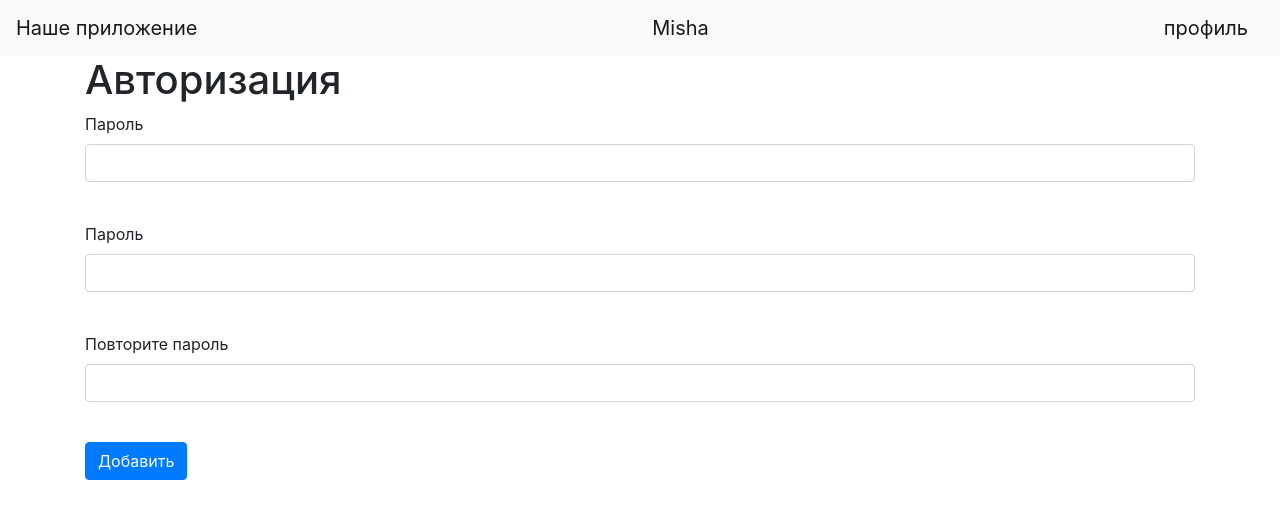
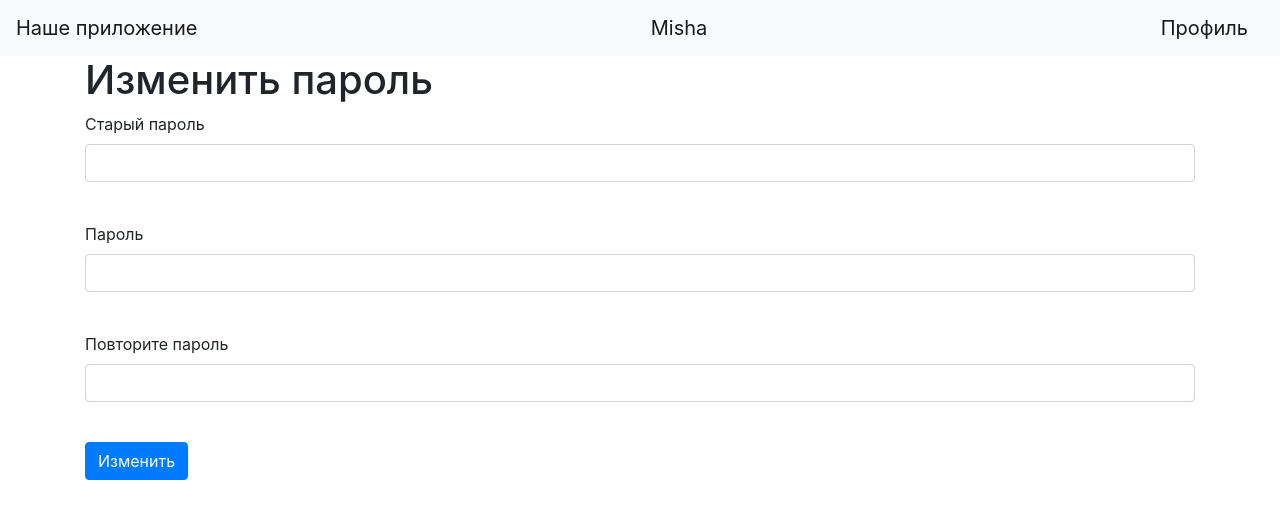
Before and after one commit to MikhailNagibin/flask_project, a Flask app: page /change_password in a window 1280 px wide. Shown: the top 519 px of the page. Run offline with Flask 3, Linux system fonts and the light colour scheme; a user stored in the database is signed in; some libraries are stand-ins or nearby versions.

Commit message:
dd somthing

```diff
--- a/data/Forms.py
+++ b/data/Forms.py
@@ -38,7 +38,7 @@ class Profile(FlaskForm):
 
 
 class ChangePassword(FlaskForm):
-    old_password = PasswordField("Пароль", validators=[DataRequired()])
+    old_password = PasswordField("Cтарый пароль", validators=[DataRequired()])
     password = PasswordField("Пароль", validators=[DataRequired()])
     password_again = PasswordField("Повторите пароль", validators=[DataRequired()])
     submit = SubmitField("Добавить")
--- a/main.py
+++ b/main.py
@@ -159,7 +159,8 @@ def red(id):
         book.time_for_reading = form.time_for_reading.data
         book.about = form.about.data
         db_sess.commit()
-    return render_template("red.html", form=form, book=book)
+        return redirect(f"/books/{id}")
+    return render_template("red1.html", form=form, book=book)
 
 
 @app.route("/redprof", methods=["GET", "POST"])
--- a/templates/base.html
+++ b/templates/base.html
@@ -15,7 +15,7 @@
         <a class="navbar-brand" href="#">Наше приложение</a>
         {% if current_user.is_authenticated %}
             <a class="navbar-brand" href="/logout">{{ current_user.name }}</a>
-            <a class="navbar-brand" href="/profile">профиль</a>
+            <a class="navbar-brand" href="/profile">Профиль</a>
         {% else %}
             <p>
                 <a class="btn btn-primary " href="/register">Зарегистрироваться</a>
--- a/templates/change_password.html
+++ b/templates/change_password.html
@@ -8,7 +8,7 @@
           href="https://stackpath.bootstrapcdn.com/bootstrap/4.4.1/css/bootstrap.min.css"
           integrity="sha384-Vkoo8x4CGsO3+Hhxv8T/Q5PaXtkKtu6ug5TOeNV6gBiFeWPGFN9MuhOf23Q9Ifjh"
           crossorigin="anonymous">
-    <h1>Авторизация</h1>
+    <h1>Изменить пароль</h1>
     <form action="" method="post">
         <p>
             {{ form.old_password.label }}<br>
@@ -36,7 +36,7 @@
                     {{ error }}
                 </div>
             {% endfor %}
-            <p>{{ form.submit(type="submit", class="btn btn-primary") }}</p>
+            <p>{{ form.submit(type="submit", class="btn btn-primary", value="Изменить") }}</p>
         {% if message != '' %}
             <div class="alert alert-danger" role="alert">{{ message }}</div>
         {% endif %}
--- a/templates/profile.html
+++ b/templates/profile.html
@@ -24,7 +24,7 @@
         </p>
          <p>
     {{ form.about.label }}<br>
-        <input class="form-control" id="about" name="about" required type="text" value="{{ current_user.about }}" readonly><br>
+             <textarea class="form-control" id="about" name="about" required type="text" readonly>{{ current_user.about }}</textarea><br>
         </p>
         <a  class="btn btn-primary " href="/redprof">Редактировать</a>
         <a  class="btn btn-primary " href="/change_password">Изменить пароль</a>
--- a/templates/profile1.html
+++ b/templates/profile1.html
@@ -25,7 +25,7 @@
         </p>
          <p>
     {{ form.about.label }}<br>
-        <input class="form-control" id="about" name="about" required type="text" value="{{ current_user.about }}"><br>
+             <textarea class="form-control" id="about" name="about" required type="text">{{ current_user.about }}</textarea><br>
         </p>
        <p>{{ form.submit(type="submit", class="btn btn-primary") }}</p>
     </form>
--- a/templates/read.html
+++ b/templates/read.html
@@ -3,7 +3,7 @@
 {% block content %}
 <meta charset="UTF-8">
 
-<h2 align="center">Works log</h2>
+<h2 align="center">Books</h2>
 {% for book in books %}
 <h3>Action # {{ book.id }}</h3>
 <div class="table_container">
--- a/templates/read_about.html
+++ b/templates/read_about.html
@@ -40,7 +40,7 @@
         </p>
         <p>
         {{ form.about.label }}<br>
-             <input class="form-control" id="about" name="about" required type="text" value="{{ book.about }}" readonly><br>
+            <textarea class="form-control" id="about" name="about" required type="text" readonly>{{ book.about }}</textarea>
             {% for error in form.about.errors %}
                 <div class="alert alert-danger" role="alert">
                     {{ error }}
--- a/templates/test.html
+++ b/templates/test.html
@@ -30,6 +30,5 @@
          {% if message != '' %}
             <div class="alert alert-danger" role="alert">{{ message }}</div>
          {% endif %}
-        <button href="/profile">asdf</button>
     </form>
 {% endblock %}
```
Also changed, not shown: db/books.db.
